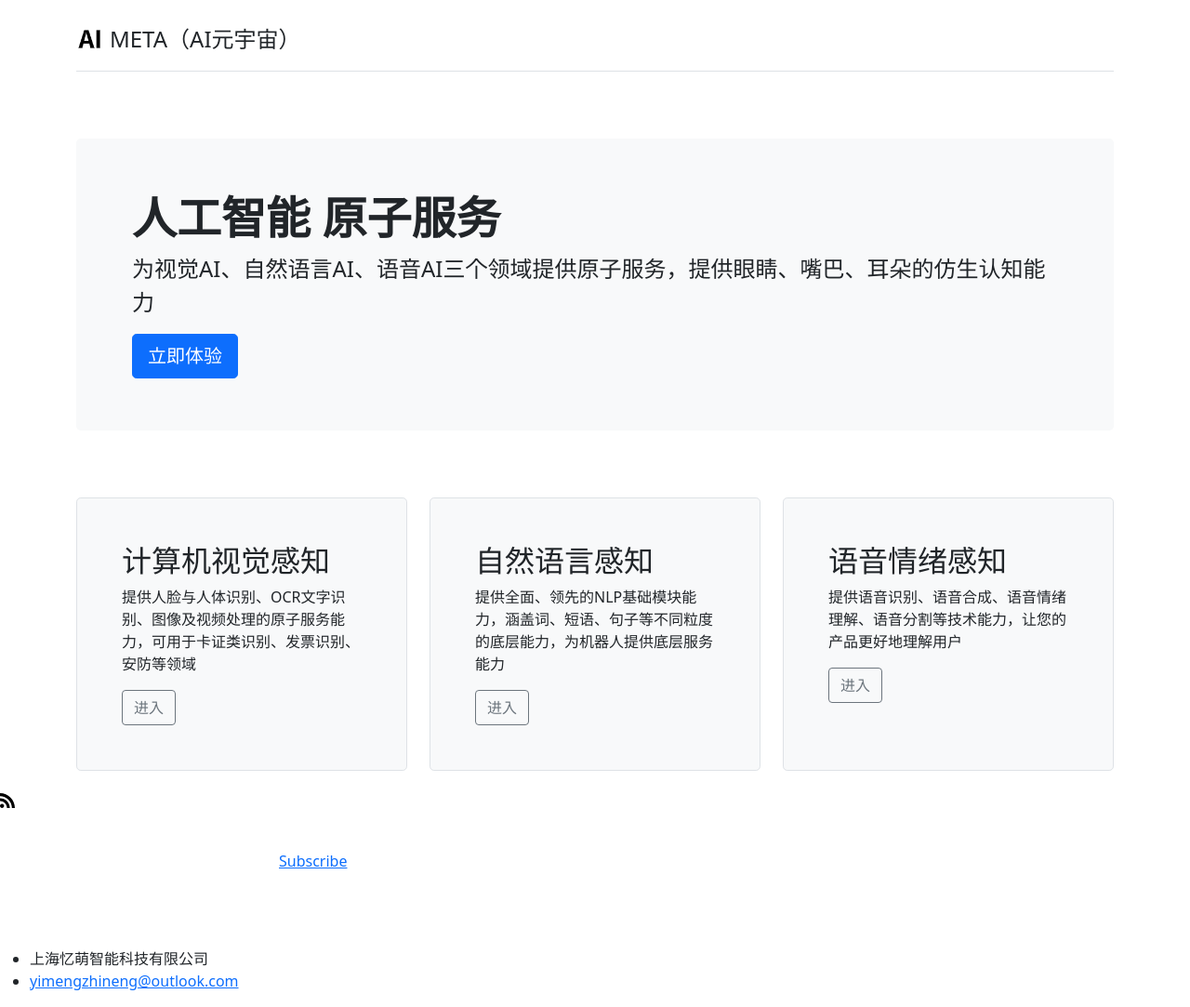
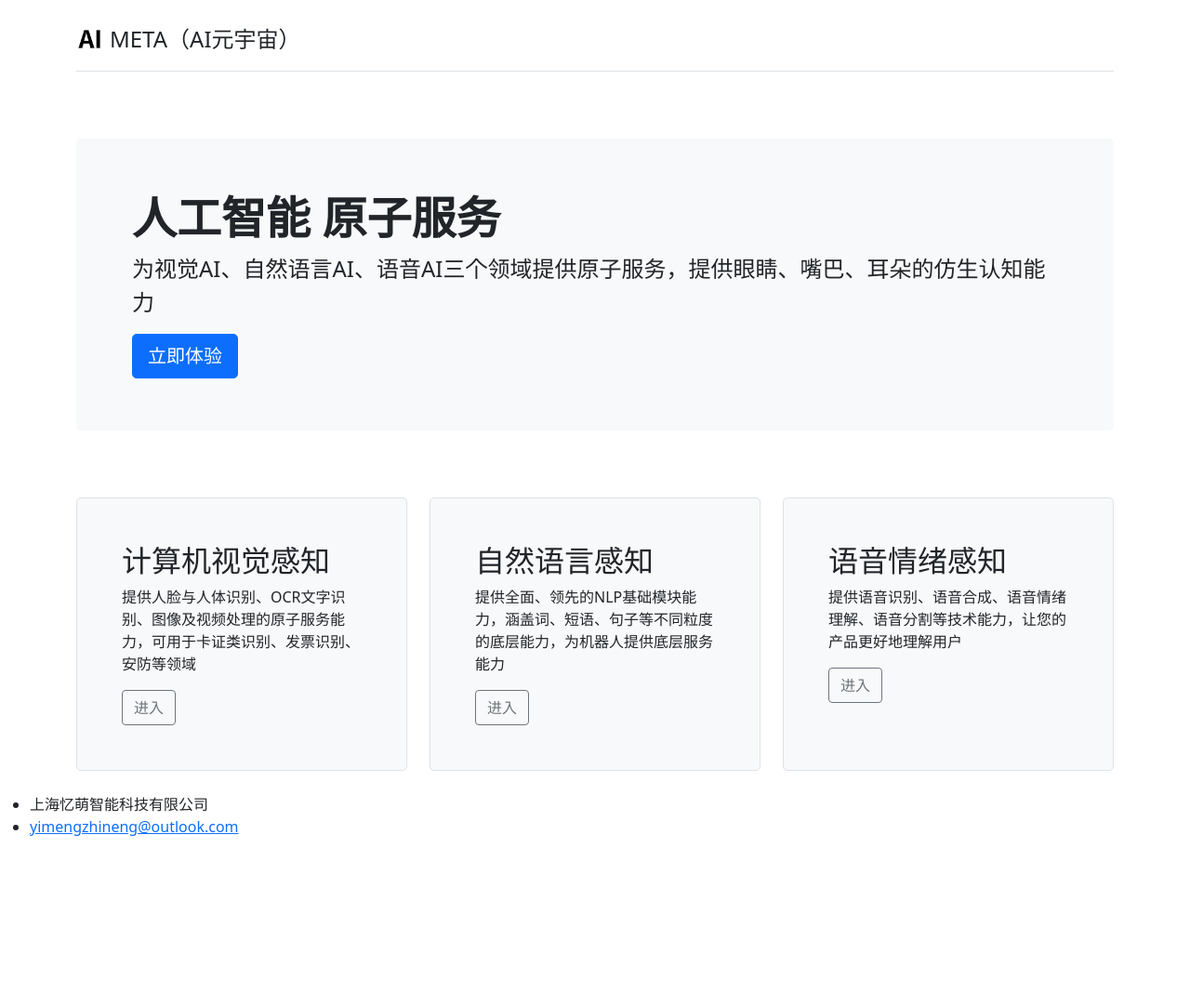
Before and after one commit to aimeta-website/aimeta-website.github.io, a Jekyll site: the page built from index.markdown, in a window 1280 px wide. Shown: the whole page at 93% size. Built offline with Jekyll 4.4.1, drawn with Linux system fonts in a browser that asks for light colours; after the commit the page ends 917 px from its top, so only the background shows below that.

Commit message:
Update footer.html

```diff
--- a/_includes/footer.html
+++ b/_includes/footer.html
@@ -5,13 +5,13 @@
 
     <div class="footer-col-wrapper">
       <div class="footer-col">
-        <p class="feed-subscribe">
+        <!--p class="feed-subscribe">
           <a href="{{ 'feed.xml' | relative_url }}">
             <svg class="svg-icon orange">
               <use xlink:href="{{ 'assets/minima-social-icons.svg#rss' | relative_url }}"></use>
             </svg><span>Subscribe</span>
           </a>
-        </p>
+        </p-->
       {%- if site.author %}
         <ul class="contact-list">
           {% if site.author.name -%}
```
